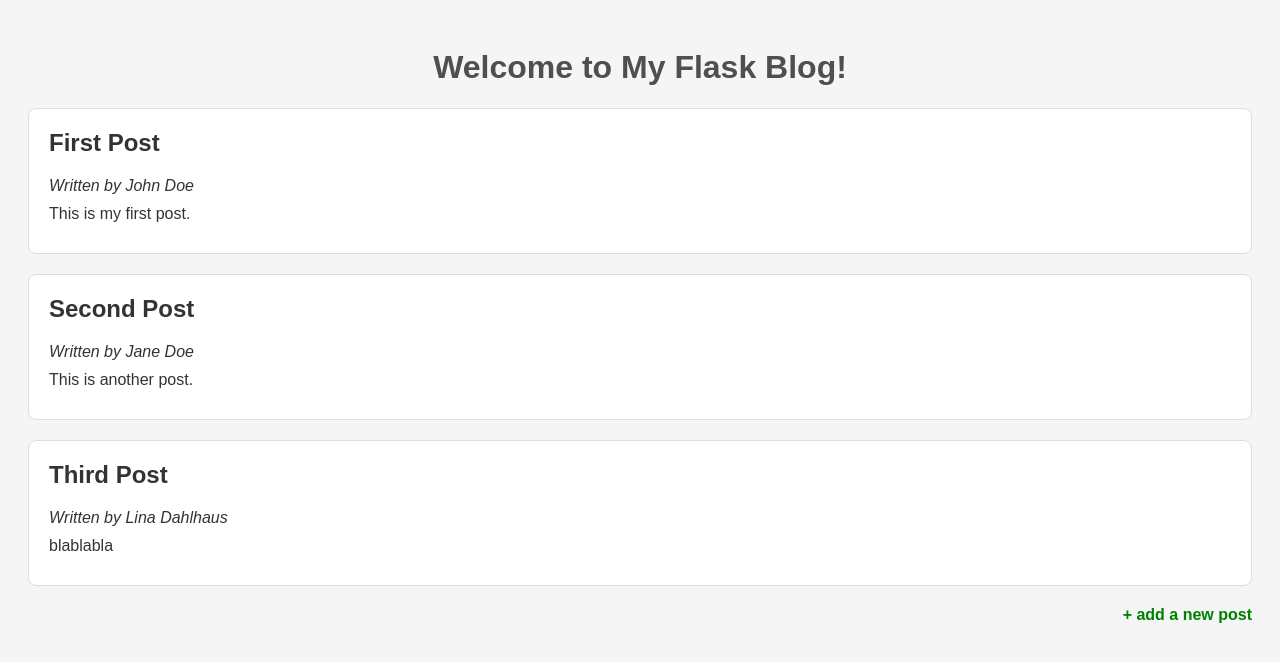
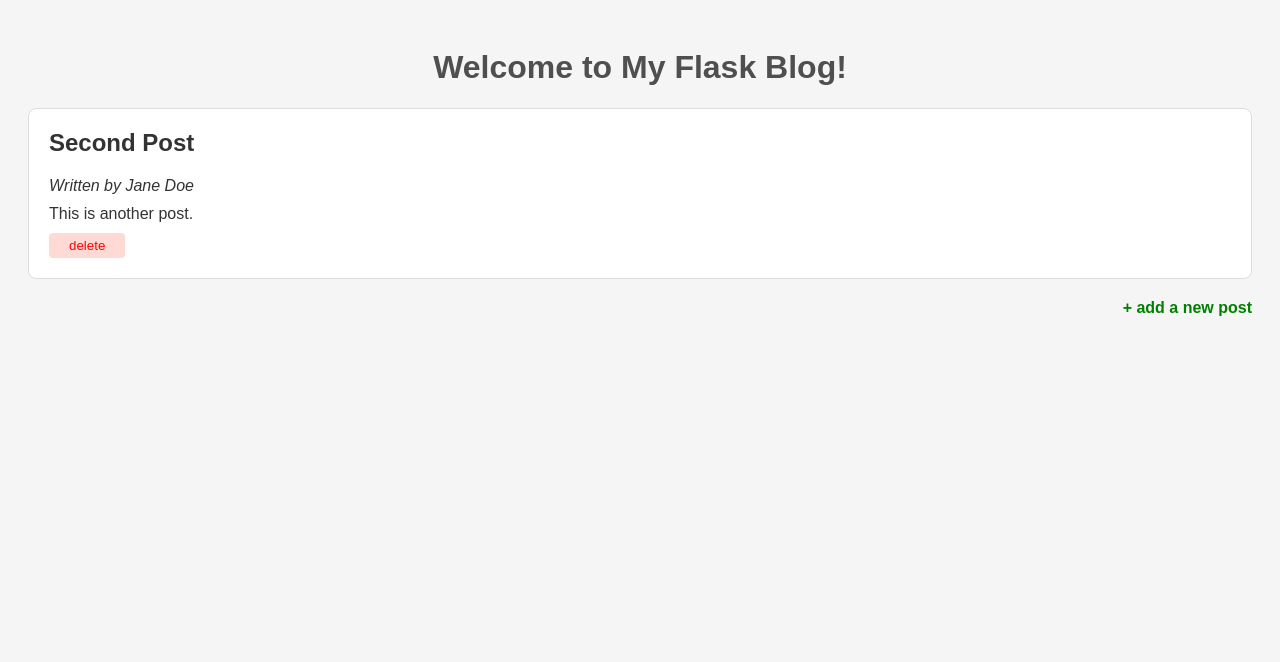
Before and after one commit to Lina0596/Masterblog, a Flask app: page / in a window 1280 px wide. Shown: the top 662 px of the page. Run offline with Flask 3, Linux system fonts and the light colour scheme.

Commit message:
create delete route

```diff
--- a/app.py
+++ b/app.py
@@ -1,8 +1,10 @@
+from crypt import methods
+
 from flask import Flask, render_template, request, redirect, url_for
 import json
 
 
-"""
+
 blog_posts = [
                 {'id': 1, 'author': 'John Doe', 'title': 'First Post', 'content': 'This is my first post.'},
                 {'id': 2, 'author': 'Jane Doe', 'title': 'Second Post', 'content': 'This is another post.'},
@@ -11,7 +13,7 @@
 json_blog_posts = json.dumps(blog_posts, indent=4)
 with open ("blog_posts.json", "w") as json_file:
     json_file.write(json_blog_posts)
-"""
+
 
 
 app = Flask(__name__)
@@ -32,11 +34,25 @@
         new_title = request.form.get("title")
         new_content = request.form.get("content")
         blog_posts.append({"id": len(blog_posts) + 1, "author": new_author, "title": new_title, "content": new_content})
-        new_blog_post = json.dumps(blog_posts, indent=4)
+        new_blog_posts = json.dumps(blog_posts, indent=4)
         with open("blog_posts.json", "w") as json_file:
-            json_file.write(new_blog_post)
+            json_file.write(new_blog_posts)
         return redirect(url_for('index'))
     return render_template('add.html')
+
+@app.route('/delete/<int:post_id>', methods=['GET'])
+def delete(post_id):
+    with open("blog_posts.json", "r") as json_file:
+        blog_posts = json.loads(json_file.read())
+    for i in range(len(blog_posts)):
+        if post_id == blog_posts[i]["id"]:
+            del blog_posts[i]
+            new_blog_posts = json.dumps(blog_posts, indent=4)
+            with open("blog_posts.json", "w") as json_file:
+                json_file.write(new_blog_posts)
+            return redirect(url_for('index'))
+    return render_template('index.html')
+
 
 if __name__ == '__main__':
     app.run(port=5000, debug=True)
--- a/blog_posts.json
+++ b/blog_posts.json
@@ -10,11 +10,5 @@
         "author": "Jane Doe",
         "title": "Second Post",
         "content": "This is another post."
-    },
-    {
-        "id": 3,
-        "author": "Lina Dahlhaus",
-        "title": "Third Post",
-        "content": "blablabla"
     }
 ]
--- a/static/style.css
+++ b/static/style.css
@@ -8,6 +8,16 @@
 h1 {
     text-align: center;
     color: #4F4F4F;
+}
+
+a {
+    text-decoration: none;
+    color: green;
+    font-weight: bold;
+}
+
+.add {
+    text-align: right;
 }
 
 .post {
@@ -27,12 +37,10 @@
     margin: 10px 0;
 }
 
-a {
-    text-decoration: none;
-    color: green;
-    font-weight: bold;
+.delete button {
+    color: red;
+    background-color: #FFDAD5;
+    border-radius: 4px;
+    border: none;
+    padding: 5px 20px;
 }
-
-.add {
-    text-align: right;
-}
--- a/templates/index.html
+++ b/templates/index.html
@@ -13,6 +13,11 @@
         <h2>{{ post["title"] }}</h2>
         <p><em>Written by {{ post["author"] }}</em></p>
         <p>{{ post["content"] }}</p>
+        <div class="delete">
+            <form method="GET" action="{{ url_for('delete', post_id=post['id']) }}">
+                <button type="submit">delete</button>
+            </form>
+        </div>
     </div>
     {% endfor %}
     <div class="add">
```
